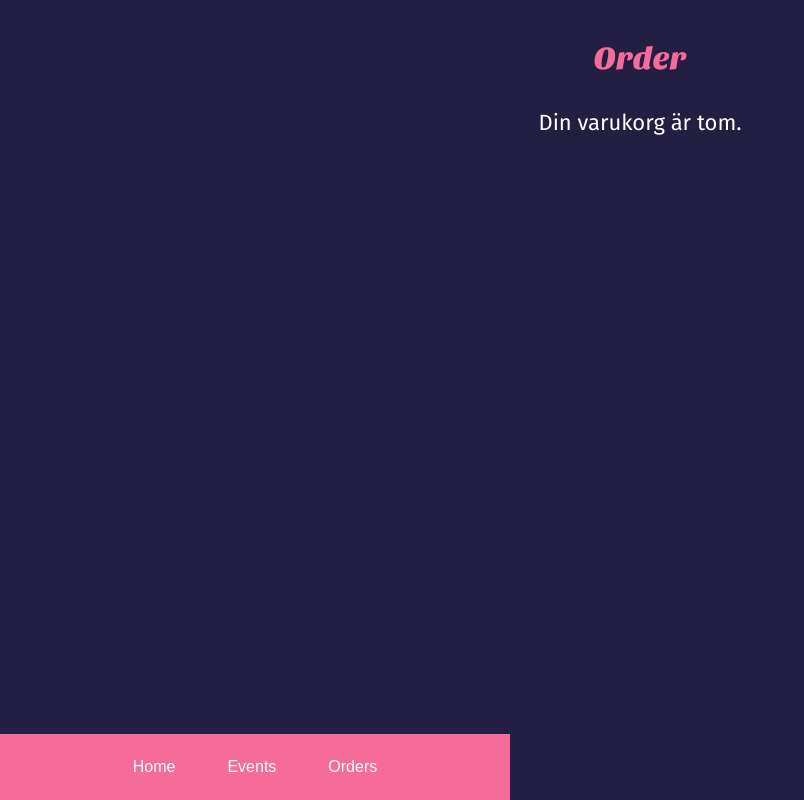
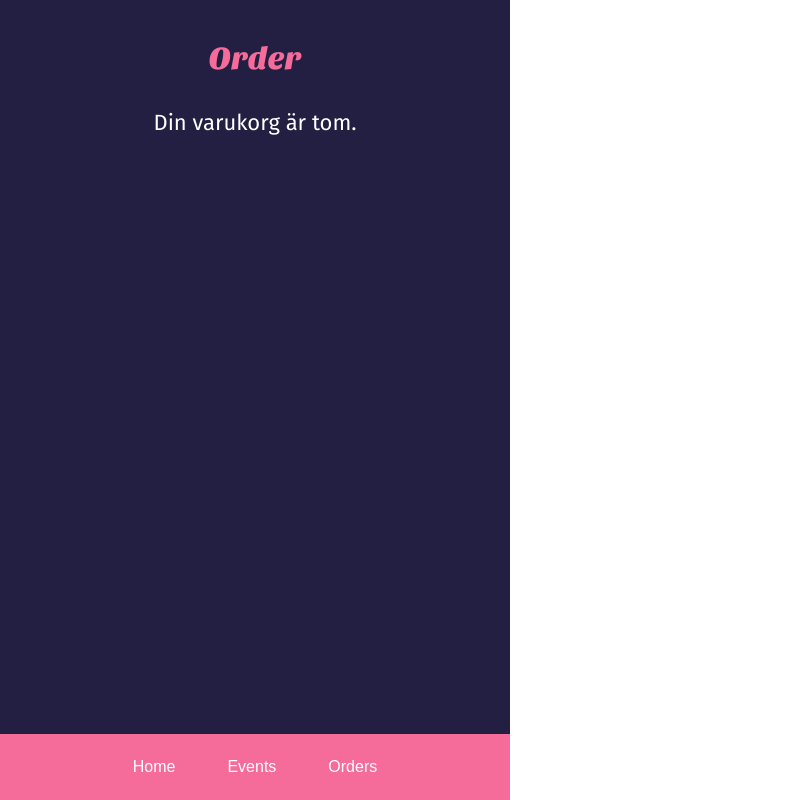
Before and after one commit to MariMyr/Where-Its-At, a React (Vite) app: page /cart in a window 1280 px wide. Shown: the whole page, without its empty margins (0-804 px from the left). Built offline with nearby package versions, Linux system fonts and the light colour scheme.

Commit message:
Changed some styling

```diff
--- a/src/pages/cartpage/cartPage.css
+++ b/src/pages/cartpage/cartPage.css
@@ -2,6 +2,7 @@
     font-family: 'Fira Sans', sans-serif;
     background-color: var(--dark-blue);
     min-height: 100vh;
+    max-width: 510px;
     display: flex;
     flex-direction: column;
     align-items: center;
--- a/src/pages/eventspage/eventsPage.css
+++ b/src/pages/eventspage/eventsPage.css
@@ -1,6 +1,7 @@
 .events-page {
   background-color: var(--dark-blue);
   font-family: "Fira Sans", sans-serif;
+  min-height: 100vh;
   max-width: 510px;
   display: flex;
   flex-direction: column;
```
